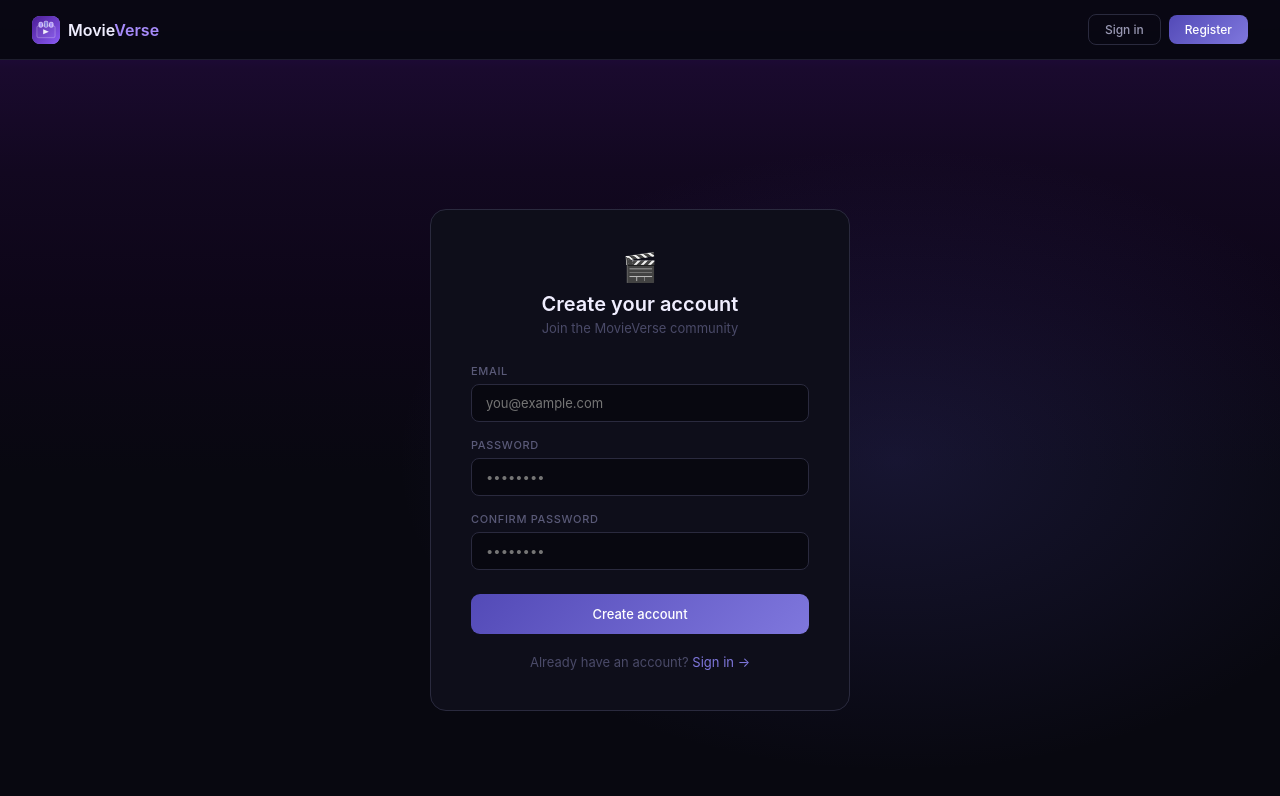
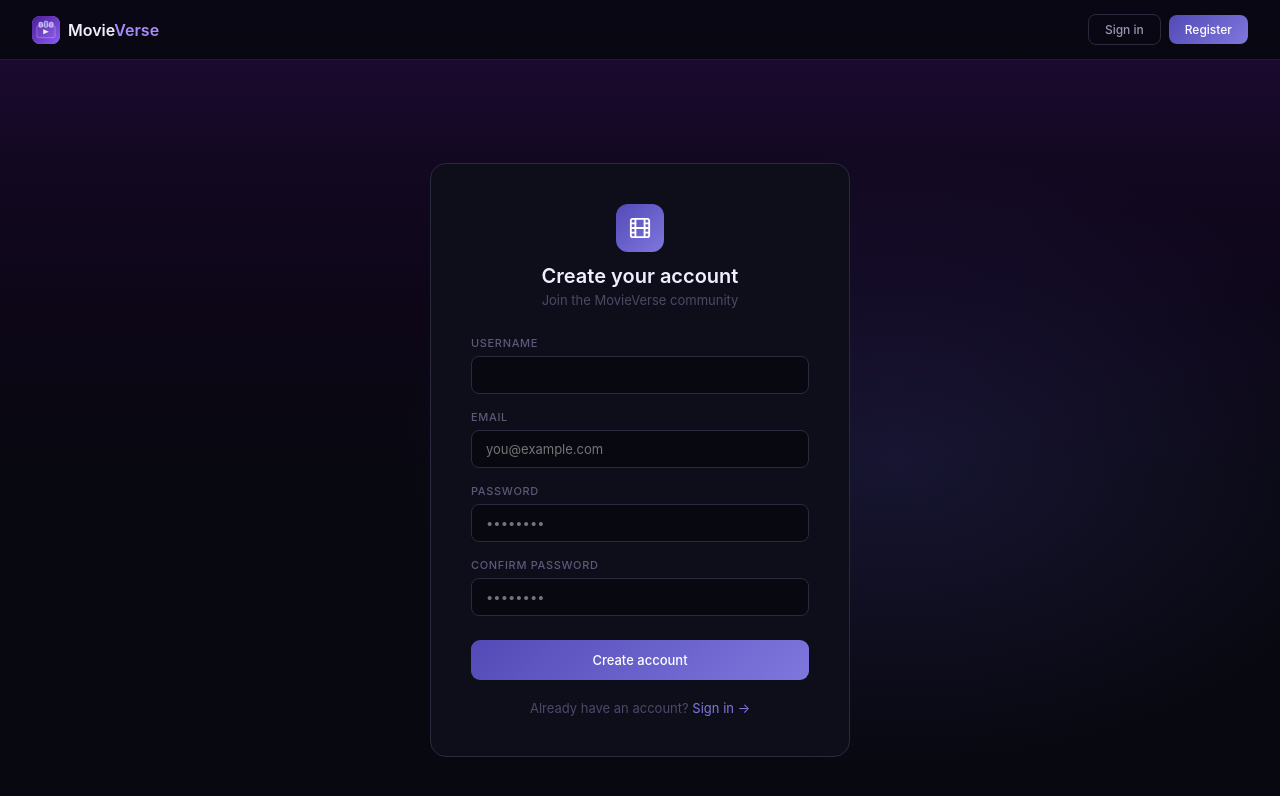
Before and after one commit to marianabarrero/filmlog, a React (Create React App) app in the folder frontend/: page /register in a window 1280 px wide. Shown: the top 796 px of the page. Built offline with nearby package versions, Linux system fonts and the light colour scheme; no server answers.

Commit message:
feat: add username to user

```diff
--- a/frontend/src/components/Navbar.js
+++ b/frontend/src/components/Navbar.js
@@ -38,6 +38,9 @@ export default function Navbar() {
     navigate('/');
   };
 
+  const displayName = user?.username || user?.email || '';
+  const initial = displayName.charAt(0).toUpperCase();
+
   return (
     <nav style={styles.nav}>
       <Link to="/" style={styles.logo}>
@@ -56,10 +59,12 @@ export default function Navbar() {
               style={{ display: 'flex', alignItems: 'center', gap: '10px', cursor: 'pointer', padding: '6px 12px', borderRadius: '10px', border: '1px solid #2a2a3e', background: dropdownOpen ? '#12121f' : 'transparent', transition: 'all 0.15s' }}
             >
               <div style={{ width: '30px', height: '30px', borderRadius: '50%', background: 'linear-gradient(135deg,#534ab7,#7f77dd)', display: 'flex', alignItems: 'center', justifyContent: 'center', fontSize: '13px', fontWeight: '600', color: '#fff', flexShrink: 0 }}>
-                {user.email.charAt(0).toUpperCase()}
+                {initial}
               </div>
               <div>
-                <div style={{ fontSize: '12px', fontWeight: '500', color: '#f0eeff', lineHeight: 1 }}>My account</div>
+                <div style={{ fontSize: '12px', fontWeight: '500', color: '#f0eeff', lineHeight: 1 }}>
+                  {displayName}
+                </div>
                 {user.role === 'admin' && (
                   <div style={{ fontSize: '10px', color: '#7f77dd', marginTop: '2px' }}>Administrator</div>
                 )}
@@ -70,11 +75,16 @@ export default function Navbar() {
             {dropdownOpen && (
               <div style={{ position: 'absolute', top: 'calc(100% + 8px)', right: 0, background: '#0e0e1a', border: '1px solid #2a2a3e', borderRadius: '12px', padding: '8px', minWidth: '180px', zIndex: 200 }}>
                 <div style={{ padding: '8px 12px', borderBottom: '1px solid #1e1e2e', marginBottom: '6px' }}>
-                  <div style={{ fontSize: '12px', color: '#f0eeff', fontWeight: '500', overflow: 'hidden', textOverflow: 'ellipsis', whiteSpace: 'nowrap' }}>{user.email}</div>
+                  <div style={{ fontSize: '11px', color: '#4a4a68', marginBottom: '2px' }}>Signed in as</div>
+                  <div style={{ fontSize: '12px', color: '#f0eeff', fontWeight: '500', overflow: 'hidden', textOverflow: 'ellipsis', whiteSpace: 'nowrap' }}>
+                    {user.email}
                   </div>
+                </div>
+
                 {user.role !== 'admin' && (
                   <Link to="/profile" onClick={() => setDropdownOpen(false)}>
-                        <div style={{ display: 'flex', alignItems: 'center', gap: '10px', padding: '8px 12px', borderRadius: '8px', cursor: 'pointer', color: '#9998b3', fontSize: '13px' }}
+                    <div
+                      style={{ display: 'flex', alignItems: 'center', gap: '10px', padding: '8px 12px', borderRadius: '8px', cursor: 'pointer', color: '#9998b3', fontSize: '13px' }}
                       onMouseEnter={e => e.currentTarget.style.background = '#12121f'}
                       onMouseLeave={e => e.currentTarget.style.background = 'transparent'}
                     >
@@ -82,9 +92,11 @@ export default function Navbar() {
                     </div>
                   </Link>
                 )}
+
                 {user.role === 'admin' && (
                   <Link to="/admin" onClick={() => setDropdownOpen(false)}>
-                    <div style={{ display: 'flex', alignItems: 'center', gap: '10px', padding: '8px 12px', borderRadius: '8px', cursor: 'pointer', color: '#9998b3', fontSize: '13px' }}
+                    <div
+                      style={{ display: 'flex', alignItems: 'center', gap: '10px', padding: '8px 12px', borderRadius: '8px', cursor: 'pointer', color: '#9998b3', fontSize: '13px' }}
                       onMouseEnter={e => e.currentTarget.style.background = '#12121f'}
                       onMouseLeave={e => e.currentTarget.style.background = 'transparent'}
                     >
@@ -92,6 +104,7 @@ export default function Navbar() {
                     </div>
                   </Link>
                 )}
+
                 <div style={{ borderTop: '1px solid #1e1e2e', marginTop: '6px', paddingTop: '6px' }}>
                   <div
                     onClick={handleLogout}
--- a/frontend/src/pages/Profile.js
+++ b/frontend/src/pages/Profile.js
@@ -62,7 +62,7 @@ export default function Profile() {
               {user?.email?.charAt(0).toUpperCase()}
             </div>
             <div>
-              <div style={{ fontSize: '18px', fontWeight: '600', color: '#f0eeff' }}>{user?.email}</div>
+              <div style={{ fontSize: '18px', fontWeight: '600', color: '#f0eeff' }}>{user?.username || user?.email}</div>
               <div style={{ fontSize: '12px', color: '#4a4a68' }}>
                 {watchlist.length} {watchlist.length === 1 ? 'film' : 'films'} saved
               </div>
--- a/frontend/src/pages/Register.js
+++ b/frontend/src/pages/Register.js
@@ -5,6 +5,7 @@ import { useAuth } from '../context/AuthContext';
 
 export default function Register() {
   const [email, setEmail] = useState('');
+  const [username, setUsername] = useState('');
   const [password, setPassword] = useState('');
   const [confirm, setConfirm] = useState('');
   const [error, setError] = useState('');
@@ -22,10 +23,14 @@ export default function Register() {
       setError('Password must be at least 4 characters');
       return;
     }
+    if (username.length < 3) {
+      setError('Username must be at least 3 characters');
+      return;
+    }
     setLoading(true);
     setError('');
     try {
-      await register(email, password);
+      await register(email, password, username);
       const res = await login(email, password);
       loginUser(res.data.user, res.data.access_token);
       navigate('/');
@@ -39,7 +44,7 @@ export default function Register() {
   const inputStyle = {
     width: '100%', background: '#080810', border: '1px solid #2a2a3e',
     borderRadius: '8px', padding: '10px 14px', fontSize: '13px',
-    color: '#f0eeff', outline: 'none',
+    color: '#f0eeff', outline: 'none', fontFamily: 'inherit',
   };
 
   const labelStyle = {
@@ -49,11 +54,22 @@ export default function Register() {
   };
 
   return (
-    <div style={{ minHeight: '100vh', background: 'transparent', display: 'flex', alignItems: 'center', justifyContent: 'center', padding: '24px', position: 'relative', overflow: 'hidden' }}>
+    <div style={{ minHeight: '100vh', display: 'flex', alignItems: 'center', justifyContent: 'center', padding: '24px', position: 'relative', overflow: 'hidden' }}>
       <div style={{ position: 'absolute', inset: 0, background: 'radial-gradient(ellipse 60% 60% at 70% 50%,rgba(83,74,183,0.2) 0%,transparent 65%)', pointerEvents: 'none' }} />
       <div style={{ background: '#0e0e1a', border: '1px solid #2a2a3e', borderRadius: '16px', padding: '40px', maxWidth: '420px', width: '100%', position: 'relative', zIndex: 1 }}>
         <div style={{ textAlign: 'center', marginBottom: '28px' }}>
-          <div style={{ fontSize: '28px', marginBottom: '8px' }}>🎬</div>
+          <div style={{ width: '48px', height: '48px', background: 'linear-gradient(135deg,#534ab7,#7f77dd)', borderRadius: '12px', display: 'flex', alignItems: 'center', justifyContent: 'center', margin: '0 auto 12px' }}>
+            <svg width="22" height="22" viewBox="0 0 24 24" fill="none" stroke="white" strokeWidth="2" strokeLinecap="round" strokeLinejoin="round">
+              <rect x="2" y="2" width="20" height="20" rx="2.18" ry="2.18"/>
+              <line x1="7" y1="2" x2="7" y2="22"/>
+              <line x1="17" y1="2" x2="17" y2="22"/>
+              <line x1="2" y1="12" x2="22" y2="12"/>
+              <line x1="2" y1="7" x2="7" y2="7"/>
+              <line x1="2" y1="17" x2="7" y2="17"/>
+              <line x1="17" y1="17" x2="22" y2="17"/>
+              <line x1="17" y1="7" x2="22" y2="7"/>
+            </svg>
+          </div>
           <div style={{ fontSize: '20px', fontWeight: '600', color: '#f0eeff', marginBottom: '4px' }}>Create your account</div>
           <div style={{ fontSize: '13px', color: '#4a4a68' }}>Join the MovieVerse community</div>
         </div>
@@ -63,6 +79,16 @@ export default function Register() {
           </div>
         )}
         <form onSubmit={handleSubmit}>
+          <div style={{ marginBottom: '16px' }}>
+            <label style={labelStyle}>Username</label>
+            <input
+              value={username}
+              onChange={e => setUsername(e.target.value)}
+              type="text"
+              required
+              style={inputStyle}
+            />
+          </div>
           <div style={{ marginBottom: '16px' }}>
             <label style={labelStyle}>Email</label>
             <input
@@ -99,7 +125,7 @@ export default function Register() {
           <button
             type="submit"
             disabled={loading}
-            style={{ width: '100%', background: 'linear-gradient(135deg,#534ab7,#7f77dd)', border: 'none', color: '#fff', padding: '12px', borderRadius: '9px', fontSize: '13px', fontWeight: '500', cursor: loading ? 'not-allowed' : 'pointer', opacity: loading ? 0.7 : 1 }}
+            style={{ width: '100%', background: 'linear-gradient(135deg,#534ab7,#7f77dd)', border: 'none', color: '#fff', padding: '12px', borderRadius: '9px', fontSize: '13px', fontWeight: '500', cursor: loading ? 'not-allowed' : 'pointer', opacity: loading ? 0.7 : 1, fontFamily: 'inherit' }}
           >
             {loading ? 'Creating account...' : 'Create account'}
           </button>
```
Also changed, not shown: 2 other files (tests, documents, lock files or other folders). Lines whose indentation alone changed are shown as unchanged.
